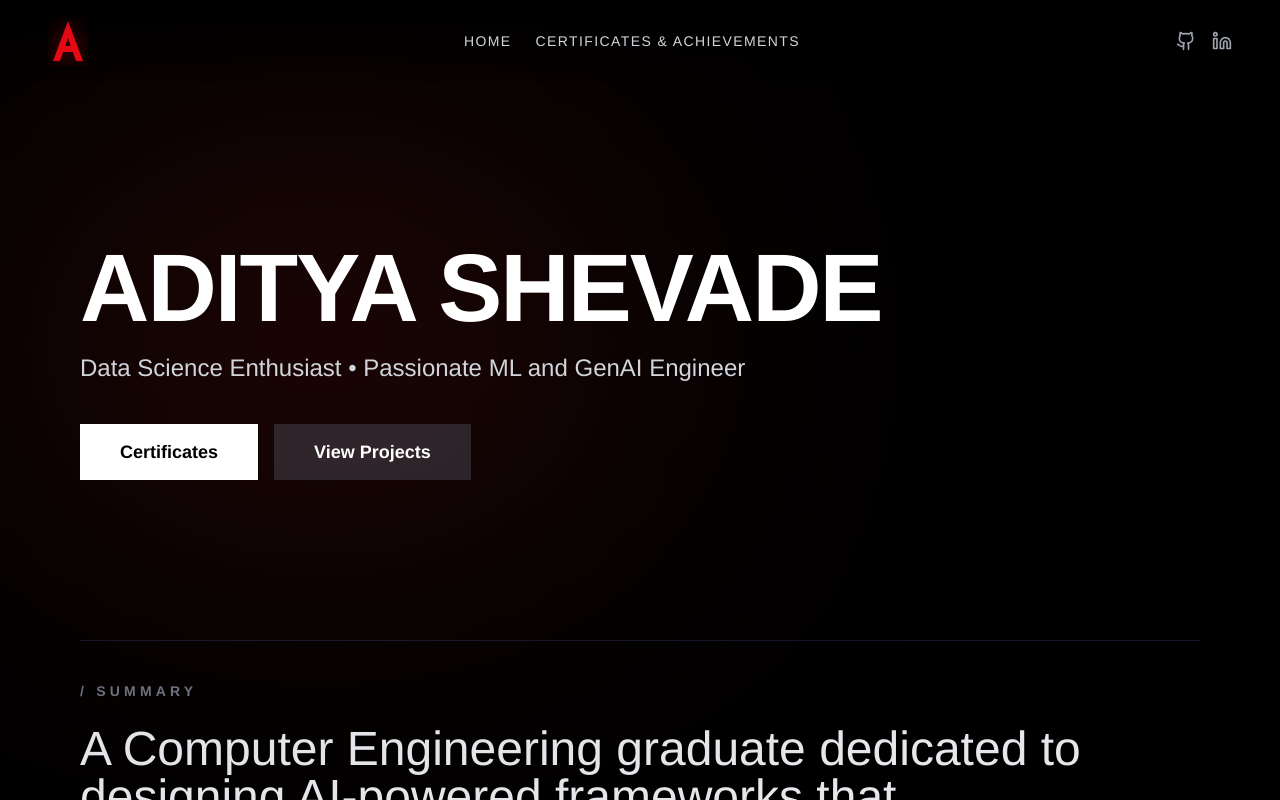
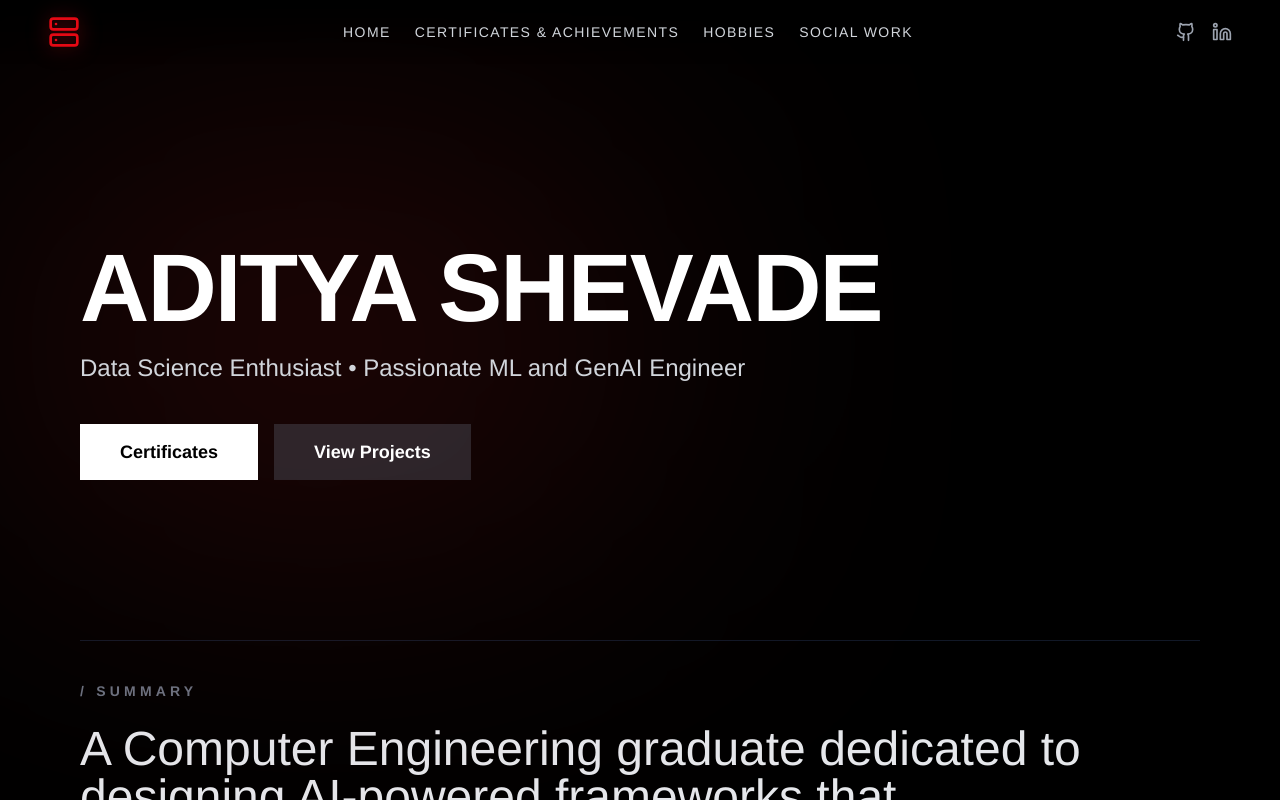
Before and after one commit to Adityashevade/Portfolio-website, a React (Vite) app in the folder scratch/portfolio-website/: page / in a window 1280 px wide. Shown: the top 800 px of the page. Built offline with nearby package versions, Linux system fonts and the light colour scheme; a web font is replaced by a local one.

Commit message:
feat: added new tech logo and navigation links

```diff
--- a/scratch/portfolio-website/src/App.tsx
+++ b/scratch/portfolio-website/src/App.tsx
@@ -2,20 +2,19 @@ import { BrowserRouter as Router, Routes, Route, useLocation, Link } from "react
 import { AnimatePresence } from "framer-motion"
 import Home from "./pages/Home"
 import Contact from "./pages/Contact"
-import { Github, Linkedin } from "lucide-react"
+import { Github, Linkedin, Server } from "lucide-react"
 
 function Navigation() {
   return (
     <nav className="fixed top-0 w-full z-50 bg-gradient-to-b from-black to-transparent py-4 px-6 md:px-12 flex items-center justify-between">
       <Link to="/" className="group cursor-pointer">
-        <svg width="40" height="50" viewBox="0 0 40 50" fill="none" xmlns="http://www.w3.org/2000/svg" className="transition-transform group-hover:scale-110 duration-300">
-          <path d="M20 5L35 45H28L20 22L12 45H5L20 5Z" fill="#E50914" className="drop-shadow-[0_0_10px_rgba(229,9,20,0.5)]" />
-          <path d="M14 30H26V36H14V30Z" fill="#E50914" />
-        </svg>
+        <Server size={32} className="text-[#E50914] transition-transform group-hover:scale-110 duration-300 drop-shadow-[0_0_10px_rgba(229,9,20,0.5)]" />
       </Link>
       <div className="hidden md:flex space-x-6 text-sm font-medium text-gray-300 uppercase tracking-widest">
         <Link to="/" className="hover:text-white transition-colors">Home</Link>
         <a href="/#certificates" className="hover:text-white transition-colors">Certificates & Achievements</a>
+        <a href="/#hobbies" className="hover:text-white transition-colors">Hobbies</a>
+        <a href="/#social-work" className="hover:text-white transition-colors">Social Work</a>
       </div>
       <div className="flex items-center gap-4">
         <a href="https://github.com/Adityashevade" target="_blank" rel="noopener noreferrer" className="text-gray-400 hover:text-white"><Github size={20} /></a>
```
